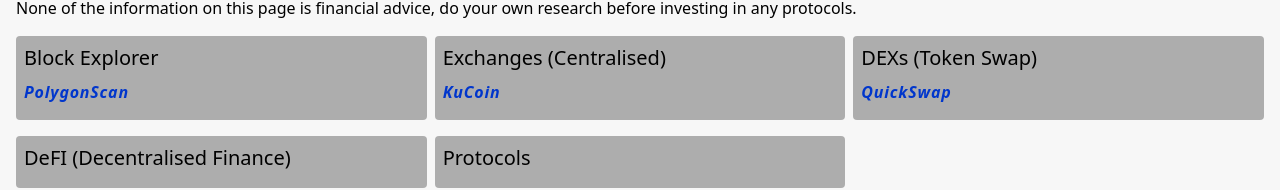
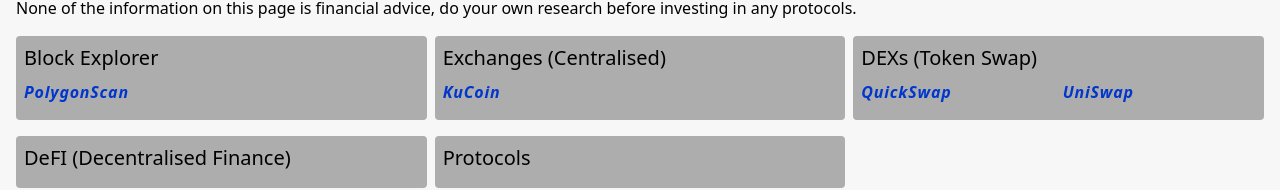
Before and after one commit to CryptoSafetySquad/website, a Next.js app: page /ecosystems/polygon in a window 1280 px wide. Shown: the part 210-400 px from the top of the page. Built offline with nearby package versions, Linux system fonts and the light colour scheme.

Commit message:
Add UniSwap to polygon.

```diff
--- a/pages/ecosystems/polygon.tsx
+++ b/pages/ecosystems/polygon.tsx
@@ -25,6 +25,7 @@
           <h2 className='mb-2'>DEXs (Token Swap)</h2>
           <div className='grid grid-cols-2 gap-2'>
             <ExternalLink href='https://quickswap.exchange/' text='QuickSwap' />
+            <ExternalLink href='https://app.uniswap.org/' text='UniSwap' />
           </div>
         </div>
 
```
